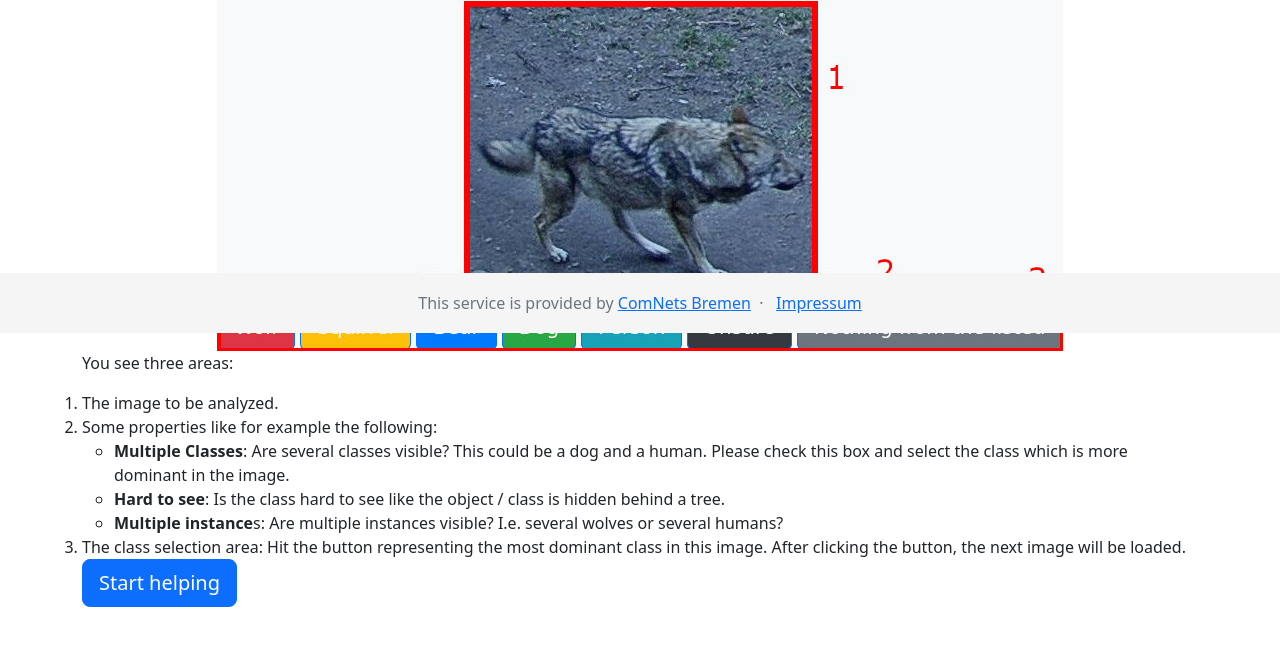
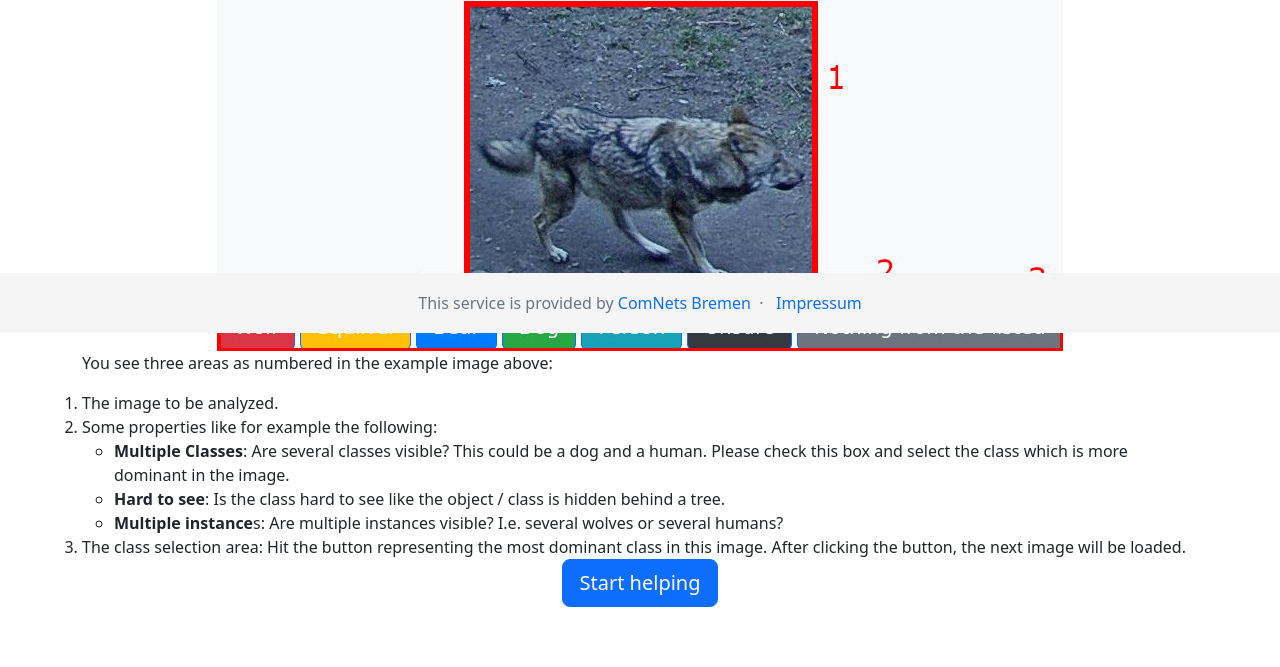
Before and after one commit to ComNets-Bremen/Wolf-or-Not, a Django app: page /simplelabel/ in a window 1280 px wide. Shown: the part 467-1134 px from the top of the page. Run offline with Django 3.2, Linux system fonts and the light colour scheme; some libraries are stand-ins or nearby versions.

Commit message:
Some style changes

```diff
--- a/simplelabel/templates/simplelabel/index.html
+++ b/simplelabel/templates/simplelabel/index.html
@@ -63,7 +63,6 @@
         -webkit-overflow-scrolling: touch;
       }
 
-
     /* Sticky footer styles
     -------------------------------------------------- */
     html {
@@ -74,6 +73,7 @@
       /* Margin bottom by footer height */
       margin-bottom: 60px;
     }
+
     .footer {
       position: fixed;
       bottom: 0;
@@ -82,6 +82,10 @@
       height: 60px;
       line-height: 60px; /* Vertically center the text there */
       background-color: #f5f5f5;
+    }
+
+    .footer a {
+      text-decoration: none;
     }
 
 
@@ -126,7 +130,7 @@
             <img src="{% static "/img/example-image.jpg" %}" class="d-block mx-lg-auto img-fluid" alt="Example image showing the parts of the webpage." loading="lazy">
         </div>
         <p class="col">
-        You see three areas:
+        You see three areas as numbered in the example image above:
         </p>
         <ol class="list-group">
             <li>The image to be analyzed.</li>
@@ -139,7 +143,9 @@
             </li>
             <li>The class selection area: Hit the button representing the most dominant class in this image. After clicking the button, the next image will be loaded.</li>
         </ol>
-        <a class="btn btn-primary btn-lg"href="{% url 'poll' %}">Start helping</a>
+        <div class="text-center">
+            <a class="btn btn-primary btn-lg"href="{% url 'poll' %}">Start helping</a>
+        </div>
     </div>
 
 
```
